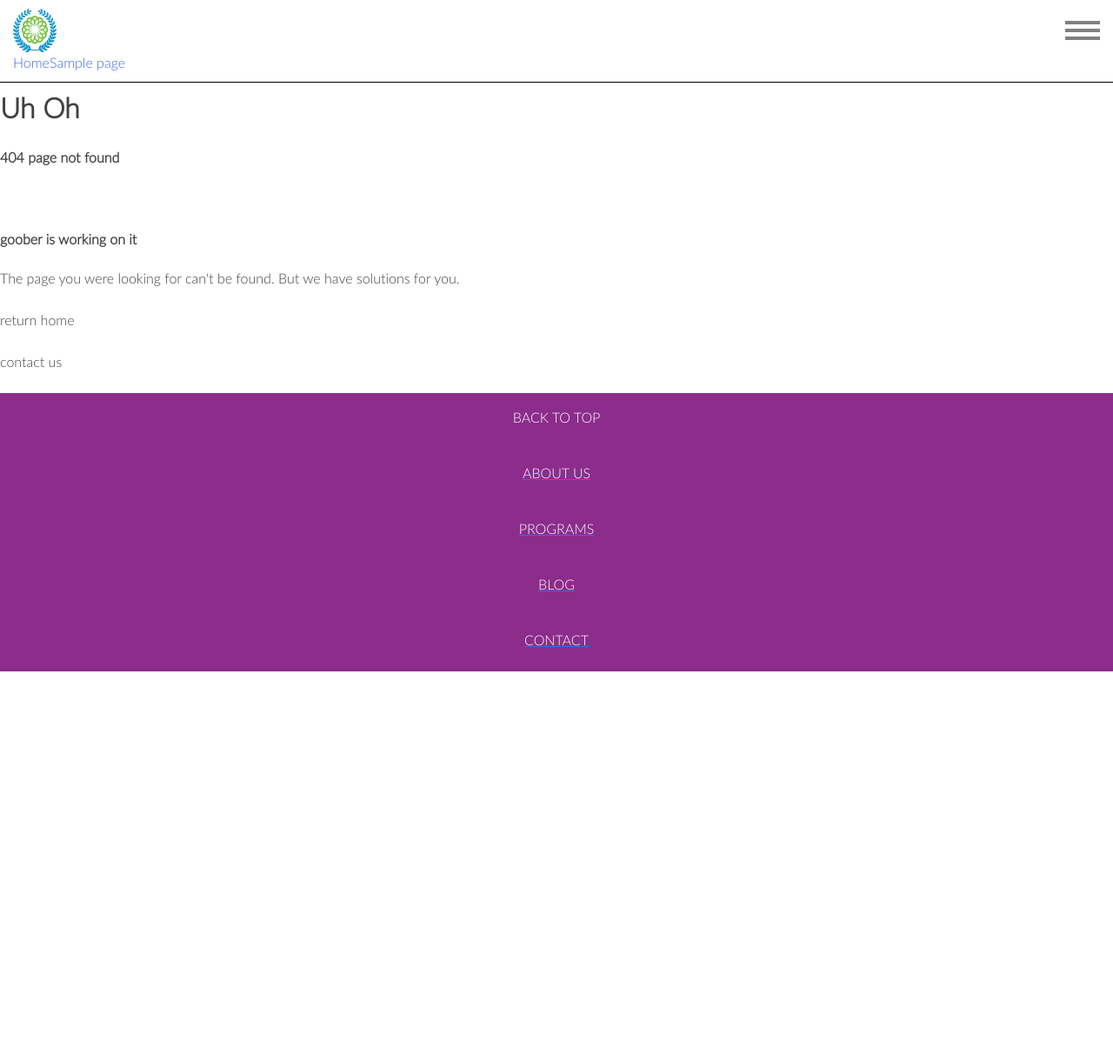
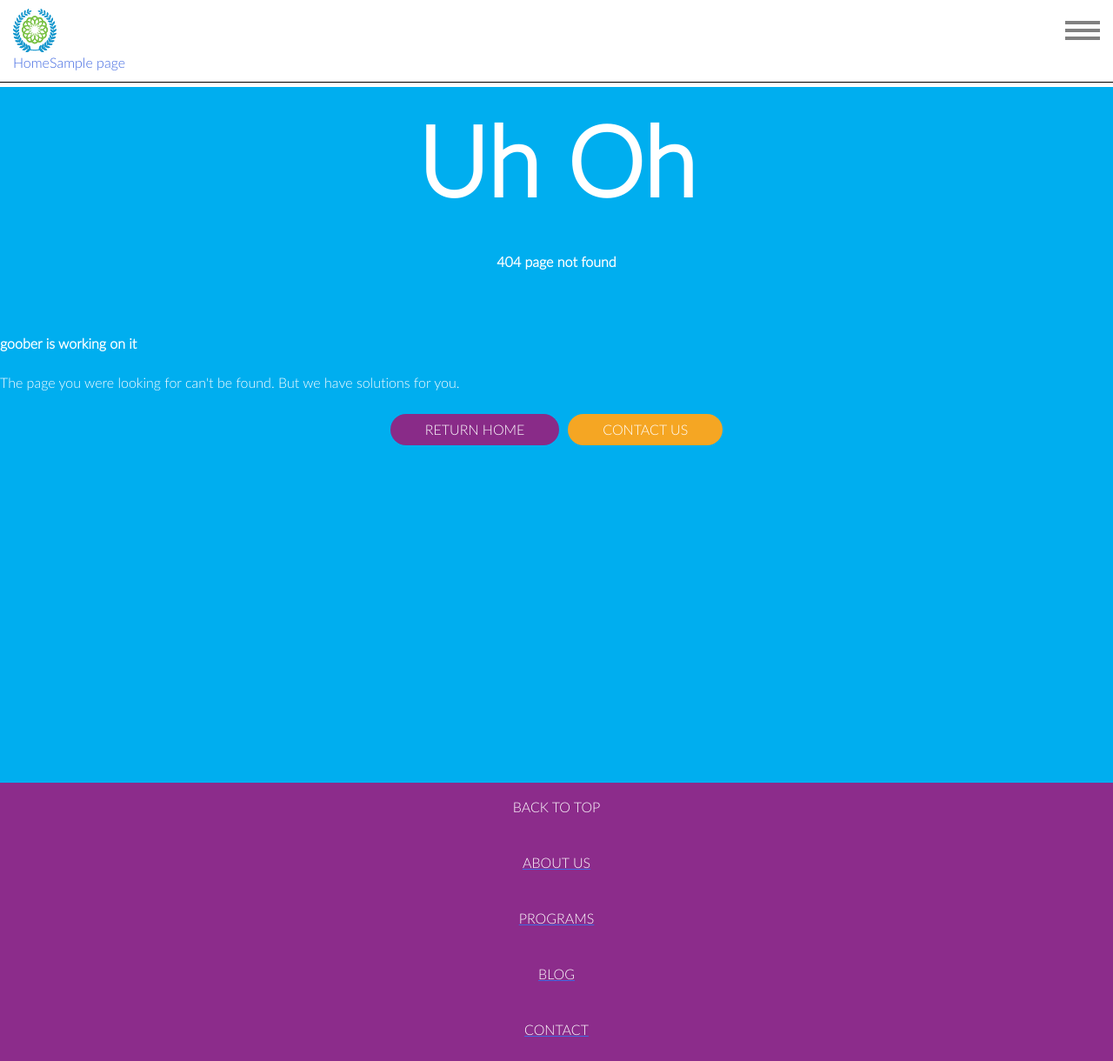
Before and after one commit to redacademy/ppa-spring-2016, a WordPress theme: template themes/dreamrider/404.php in a window 1280 px wide. Shown: the whole page at 87% size. Before the commit the page ends 772 px from the top, so only its background shows below. Run offline with PHP 8.4 and a stand-in for WordPress, Linux system fonts and the light colour scheme; the site name, menu and one post (Sample post) are stand-ins, and other content is empty; some libraries are stand-ins or nearby versions.

Commit message:
merge styles

```diff
--- a/themes/dreamrider/404.php
+++ b/themes/dreamrider/404.php
@@ -8,11 +8,11 @@
  */
 
 get_header(); ?>
-	<div class="404-page-wrapper">
+	<div class="not-found-page-wrapper">
 		<div id="primary" class="content-area">
 			<main id="main" class="site-main" role="main">
 
-				<section class="error-404 not-found">
+				<section class="error-not-found">
 					<header class="page-header">
 						<h1 class="big-text">Uh Oh</h1>
 						<h4 class="page-title">404 page not found</h4>
@@ -24,11 +24,11 @@ get_header(); ?>
 					</div><!-- .page-content -->
 					<p>The page you were looking for can't be found. But we have solutions for you.</p>
 
-					<div class="404-btn-container">
-						<div class="404-btn-a">
+					<div class="btn-container">
+						<div class="btn return">
 							<p>return home</p>
 						</div>
-						<div class="404-btn-b">
+						<div class="btn contact">
 							<p>contact us</p>
 						</div>
 					</div>
--- /dev/null
+++ b/themes/dreamrider/sass/_404.scss
@@ -0,0 +1,46 @@
+.not-found-page-wrapper {
+	background: #00aeef;
+	color: #fff;
+	height: 100vh;
+	.big-text {
+		font-size: 7rem;
+		text-align: center;
+		margin: 0;
+	}
+	.page-title {
+		text-align: center;
+
+	}
+	.page-content {
+		p:first-child {
+			text-align: center;
+		}
+	}
+	.btn-container {
+		display: flex;
+		justify-content: center;
+		.btn {
+			display: flex;
+			align-items: center;
+			justify-content: center;
+			font-size: 1rem;
+			margin: 0 5px;
+			padding: 6px 40px;
+			border-radius: 20px;
+			p {
+				margin: 0;
+				text-transform: uppercase;
+			}
+		}
+		.return {
+			background: #892b88;
+		}
+
+		.contact {
+			background: #f5a623;
+		}
+
+	}
+
+
+}
--- a/themes/dreamrider/sass/style.scss
+++ b/themes/dreamrider/sass/style.scss
@@ -64,3 +64,4 @@ Nicolas Gallagher and Jonathan Neal http://necolas.github.com/normalize.css/
 @import "media";
 @import "page-templates";
 @import "footer";
+@import "404";
--- a/themes/dreamrider/style.css
+++ b/themes/dreamrider/style.css
@@ -276,6 +276,20 @@ th {
   font-family: 'lato-bold';
   src: url("../../fonts/lato-bold-webfont.eot");
   src: url("../../fonts/fonts/lato-bold-webfont.eot?#iefix") format("embedded-opentype"), url("../../fonts/fonts/lato-bold-webfont.woff2") format("woff2"), url("../../fonts/fonts/lato-bold-webfont.woff") format("woff"), url("../../fonts/fonts/lato-bold-webfont.ttf") format("truetype"), url("../../fonts/fonts/lato-bold-webfont.svg#latobold") format("svg");
+  font-weight: normal;
+  font-style: normal; }
+
+@font-face {
+  font-family: 'lato-medium';
+  src: url("../../fonts/lato-medium-webfont.eot");
+  src: url("../../fonts/lato-medium-webfont.eot?#iefix") format("embedded-opentype"), url("../../fonts/lato-medium-webfont.woff2") format("woff2"), url("../../fonts/lato-medium-webfont.woff") format("woff"), url("../../fonts/lato-medium-webfont.ttf") format("truetype"), url("../../fonts/lato-medium-webfont.svg#latomedium") format("svg");
+  font-weight: normal;
+  font-style: normal; }
+
+@font-face {
+  font-family: 'lato-bold';
+  src: url("../../fonts/../../fonts/lato-bold-webfont.eot");
+  src: url("../../fonts/../../fonts/lato-bold-webfont.eot?#iefix") format("embedded-opentype"), url("../../fonts/../../fonts/lato-bold-webfont.woff2") format("woff2"), url("../../fonts/../../fonts/lato-bold-webfont.woff") format("woff"), url("../../fonts/../../fonts/lato-bold-webfont.ttf") format("truetype"), url("../../fonts/../../fonts/lato-bold-webfont.svg#latobold") format("svg");
   font-weight: normal;
   font-style: normal; }
 
@@ -897,3 +911,39 @@ object {
 
 .site-info {
   display: none; }
+
+.not-found-page-wrapper {
+  background: #00aeef;
+  color: #fff;
+  height: 100vh; }
+  .not-found-page-wrapper .big-text {
+    font-size: 7rem;
+    text-align: center;
+    margin: 0; }
+  .not-found-page-wrapper .page-title {
+    text-align: center; }
+  .not-found-page-wrapper .page-content p:first-child {
+    text-align: center; }
+  .not-found-page-wrapper .btn-container {
+    display: -ms-flexbox;
+    display: flex;
+    -ms-flex-pack: center;
+        justify-content: center; }
+    .not-found-page-wrapper .btn-container .btn {
+      display: -ms-flexbox;
+      display: flex;
+      -ms-flex-align: center;
+          align-items: center;
+      -ms-flex-pack: center;
+          justify-content: center;
+      font-size: 1rem;
+      margin: 0 5px;
+      padding: 6px 40px;
+      border-radius: 20px; }
+      .not-found-page-wrapper .btn-container .btn p {
+        margin: 0;
+        text-transform: uppercase; }
+    .not-found-page-wrapper .btn-container .return {
+      background: #892b88; }
+    .not-found-page-wrapper .btn-container .contact {
+      background: #f5a623; }
```
Also changed, not shown: themes/dreamrider/sass/_content.scss (line endings or trailing spaces).
